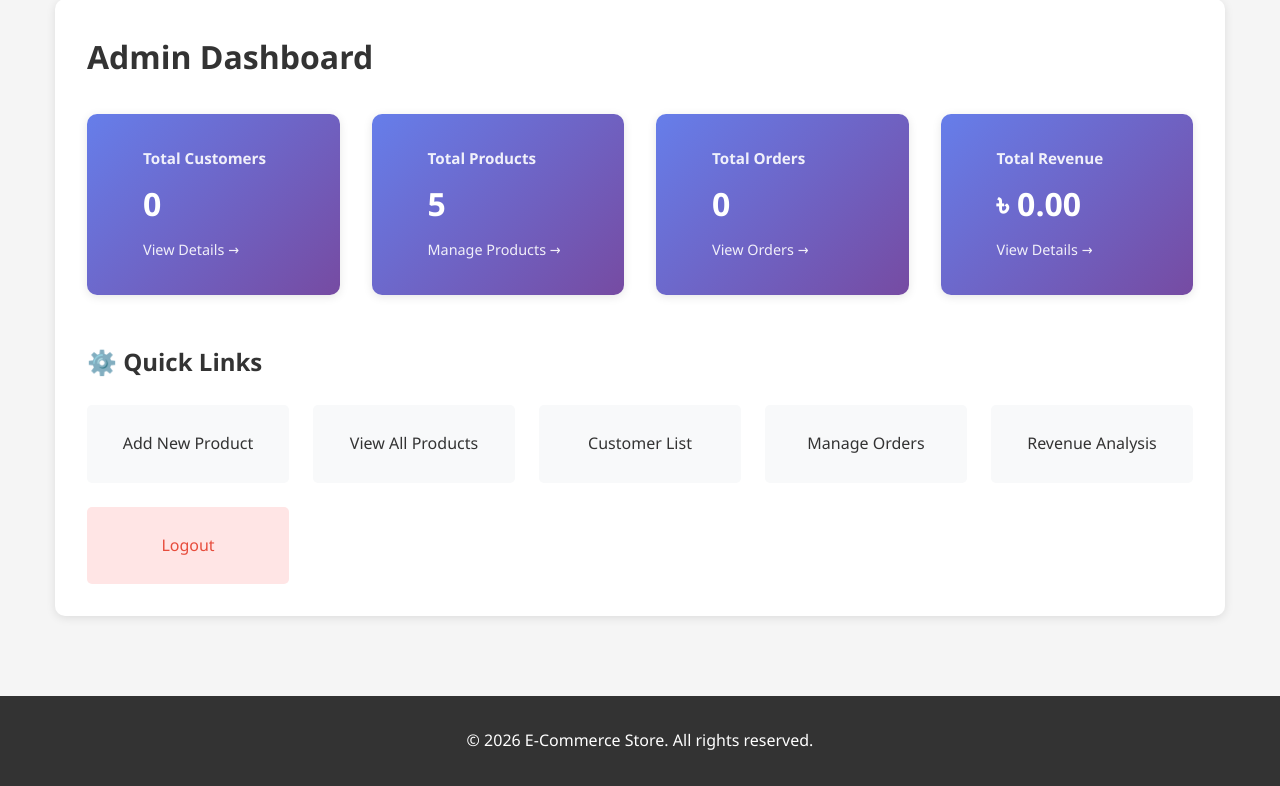
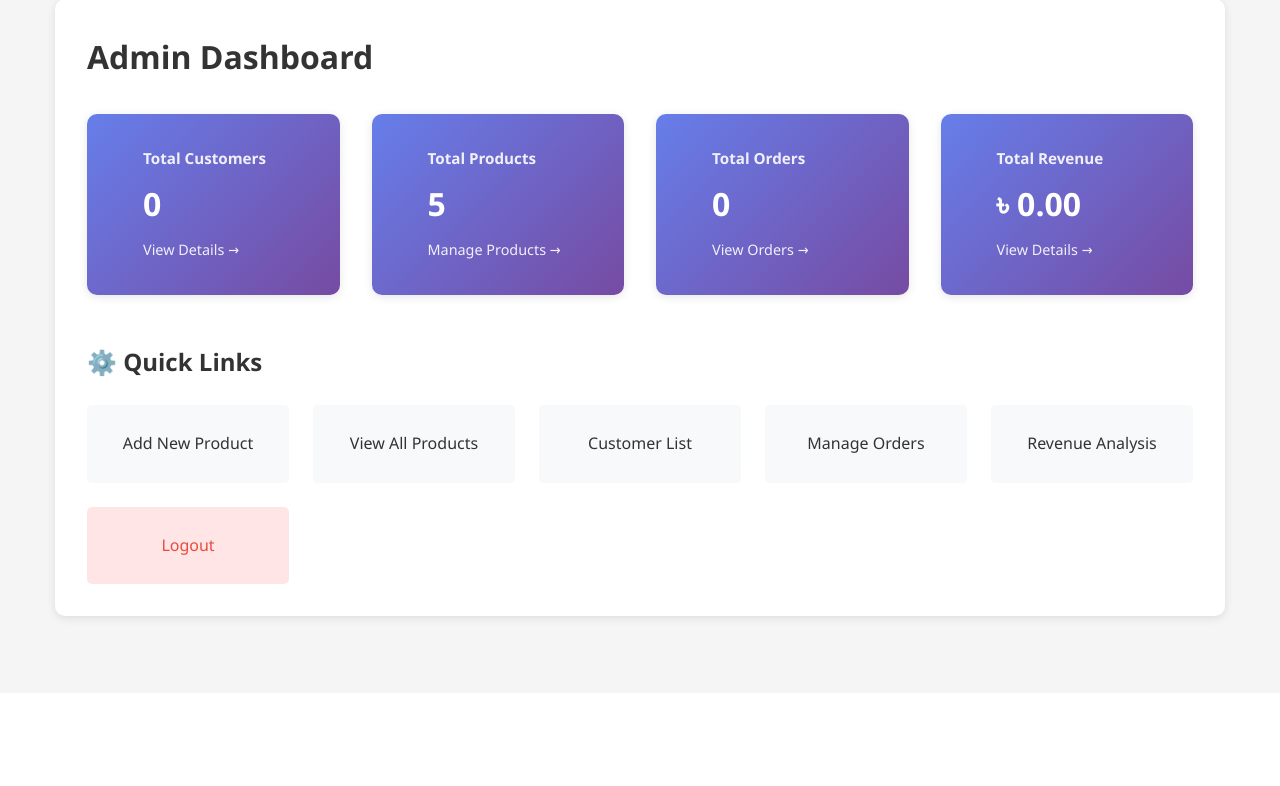
Before and after one commit to maruf8943-stack/Database-lab-Final-Project, a Flask app: page /admin in a window 1280 px wide. Shown: the part 107-893 px from the top of the page. After the commit the page ends 731 px from the top, so only its background shows below. Run offline with Flask 3, Linux system fonts and the light colour scheme; a user stored in the database is signed in; data comes from the database, SQL or seed files in the repository; data that the repository does not hold is empty.

Commit message:
Remove footer copyright text

```diff
--- a/templates/layout.html
+++ b/templates/layout.html
@@ -41,11 +41,6 @@
         </div>
     </main>
 
-    <footer class="footer">
-        <div class="container">
-            <p>&copy; 2026 E-Commerce Store. All rights reserved.</p>
-        </div>
-    </footer>
 
     <script src="{{ url_for('static', filename='js/script.js') }}"></script>
 </body>
```
